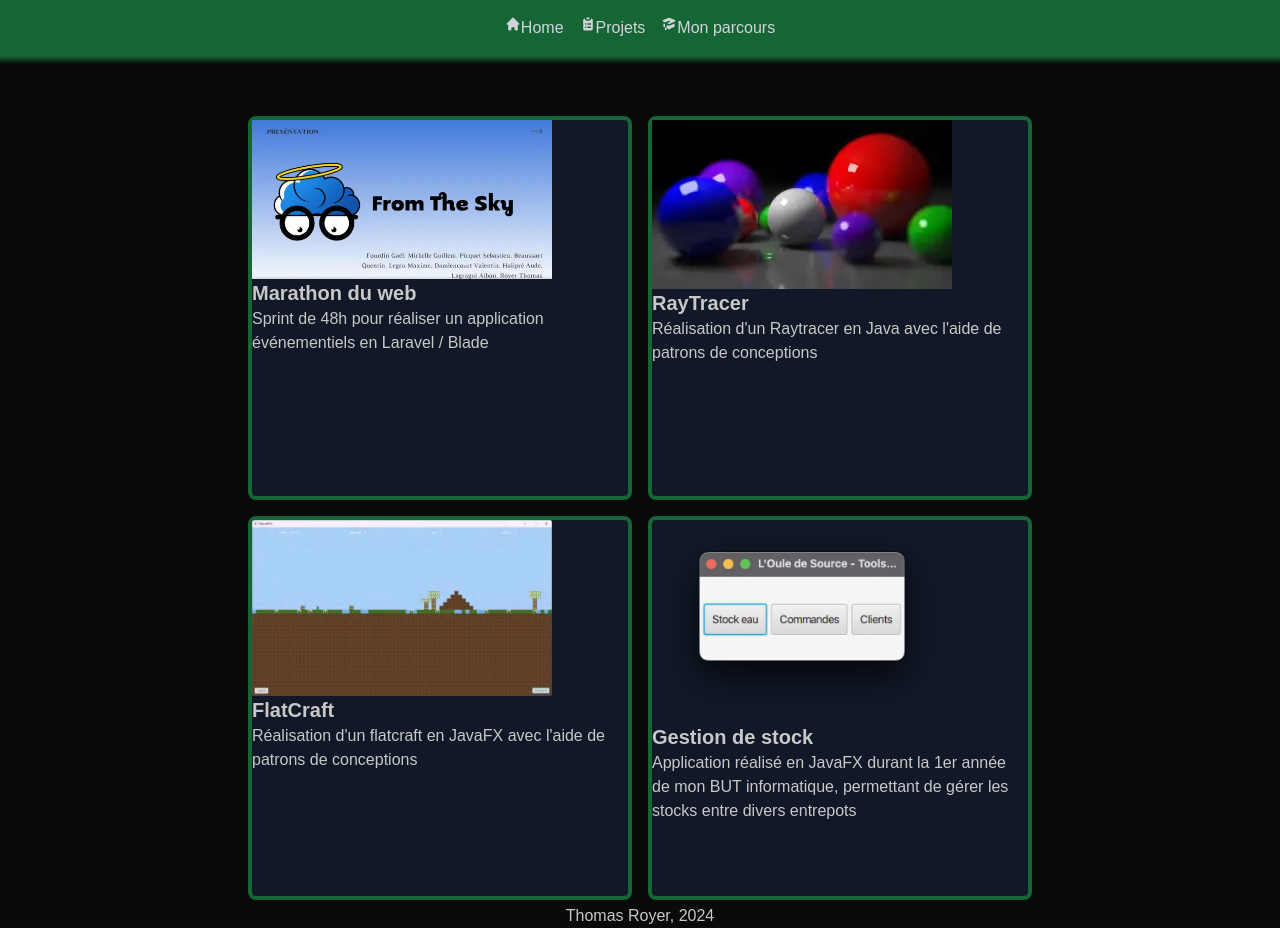
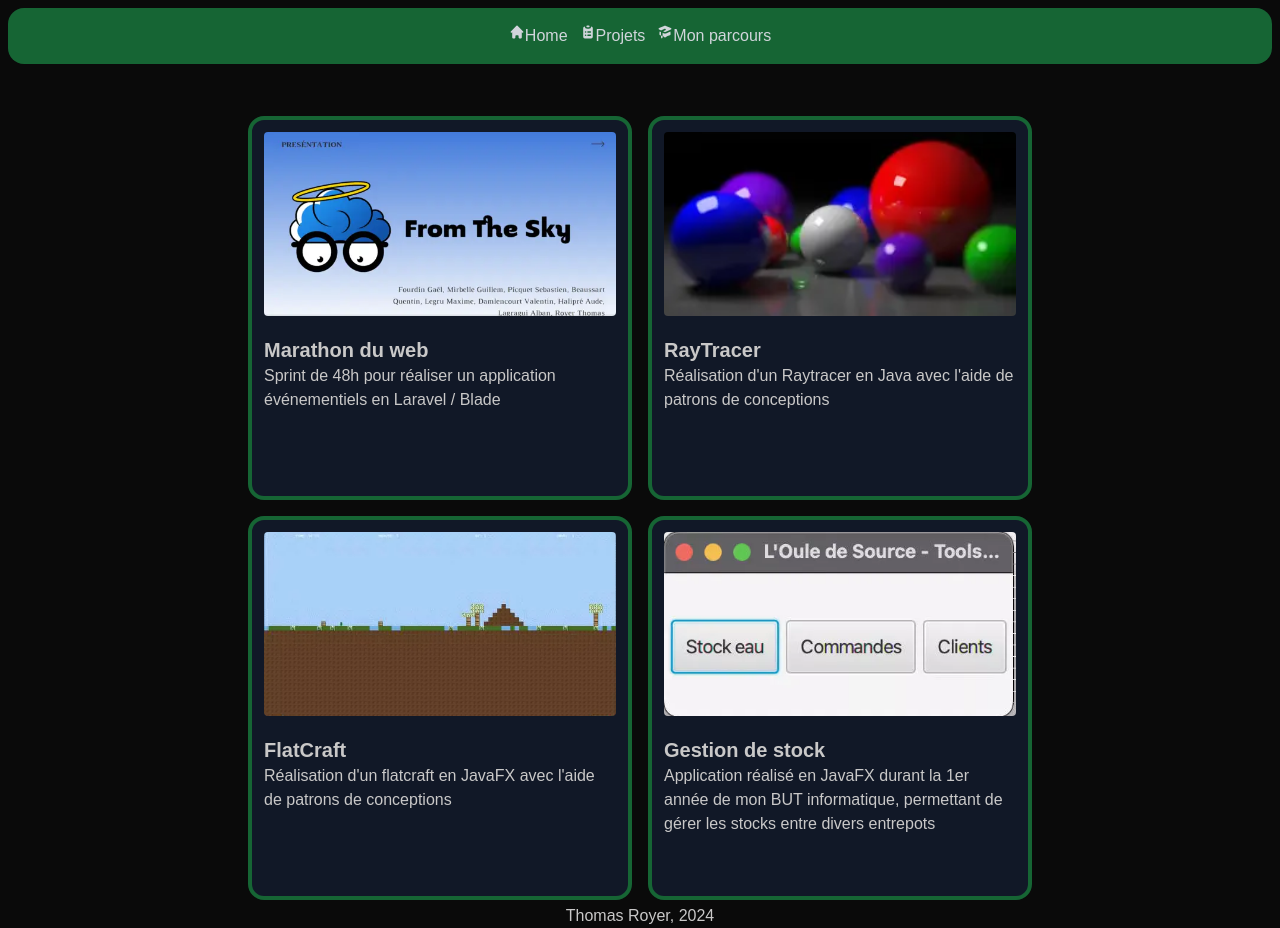
Before and after one commit to ToTo125oc/portfolio-eco, a Next.js app: page /projets in a window 1280 px wide. Built offline with nearby package versions, Linux system fonts and the light colour scheme.

Commit message:
💄 Update style and home changed

```diff
--- a/next.config.mjs
+++ b/next.config.mjs
@@ -1,4 +1,6 @@
 /** @type {import('next').NextConfig} */
-const nextConfig = {};
+const nextConfig = {
+
+};
 
 export default nextConfig;
--- a/package.json
+++ b/package.json
@@ -11,6 +11,7 @@
   "dependencies": {
     "autoprefixer": "^10.4.20",
     "cssnano": "^7.0.6",
+    "framer-motion": "^11.11.10",
     "next": "14.2.13",
     "react": "^18",
     "react-dom": "^18",
--- /dev/null
+++ b/src/app/composants/dividerTailWind.tsx
@@ -0,0 +1,12 @@
+interface DividerProps {
+    readonly title: string;
+}
+
+export default function DividerTailWind({ title }: DividerProps) {
+    return (
+        <div className="inline-flex items-center justify-center w-full">
+            <hr className="w-64 h-px my-8 bg-gray-200 border-0" />
+            <span className="absolute px-3 font-medium -translate-x-1/2 bg-gray-900 left-1/2">{title}</span>
+        </div>
+    );
+}
--- a/src/app/globals.css
+++ b/src/app/globals.css
@@ -18,3 +18,24 @@ body {
     text-wrap: balance;
   }
 }
+
+.projet-card-article{
+  @apply border-4 border-green-800/100 bg-gray-900 rounded-2xl w-full max-w-sm h-96;
+}
+
+.projet-card-image{
+  @apply w-full h-52 object-cover rounded-2xl  mb-2 p-3;
+}
+
+.font-style{
+  @apply text-xl font-bold;
+}
+
+
+.parcour{
+  @apply absolute flex items-center justify-center w-8 h-8 rounded-full -left-4 ring-4 ring-gray-900;
+}
+
+.text-parcour{
+  @apply text-xl font-bold leading-tight
+}
--- a/src/app/layout.tsx
+++ b/src/app/layout.tsx
@@ -1,6 +1,7 @@
 import type { Metadata } from "next";
 import "./globals.css";
 import dynamic from "next/dynamic";
+import Transition from "./transition";
 
 const NavBar = dynamic(()=>import('./navBar'))
 const Footer = dynamic(()=>import('./footer'))
@@ -20,8 +21,7 @@ export default function RootLayout({
     <html lang="en">
       <body className={`antialiased`}>
         <NavBar/>
-        <div className="p-1 bg-gradient-to-b from-green-800 to-transparent"></div>
-        {children}
+        <Transition>{children}</Transition>
         <Footer/>
       </body>
     </html>
--- a/src/app/navBar.tsx
+++ b/src/app/navBar.tsx
@@ -3,8 +3,8 @@ import { HiAcademicCap, HiClipboardList, HiHome } from "react-icons/hi";
 
 export default function NavBar() {
     return (
-      <nav className="bg-green-800 p-4">
-  <ul className="flex space-x-4 justify-center">
+      <nav className="bg-green-800 p-4 mt-2 mr-2 ml-2 rounded-2xl ">
+  <ul className="flex space-x-3 justify-center">
     <li>
       <Link href="/" className="flex text-gray-300 hover:text-white"><HiHome />Home</Link>
     </li>
--- a/src/app/page.tsx
+++ b/src/app/page.tsx
@@ -1,16 +1,51 @@
 import Image from "next/image"
 import face_co from "./images/face_co.svg"
+import { FaRust, FaJava, FaVuejs, FaPython, FaWindows, FaLinux, FaPhp, FaLaravel, FaDocker } from "react-icons/fa";
+import { SiTypescript, SiNuxtdotjs, SiMacos, SiNestjs, SiKubernetes } from "react-icons/si";
+import { RiTailwindCssLine } from "react-icons/ri";
+import DividerTailWind from "./composants/dividerTailWind";
+
 
 export default function Home() {
 
   return (
-    <div className="flex flex-col items-center">
-      <div className="bg-gray-900 mt-32 mr-2 ml-2 p-4 rounded-lg border-4 border-green-800/100 flex flex-col items-center w-90 ">
-        <Image className="rounded-full" src={face_co} width="150" height="150" alt="Pas d'image"/>
+    <div className="flex flex-col items-center mr-2 ml-2">
+      <div className="bg-gray-900 mt-12 mr-2 ml-2 p-4 rounded-2xl border-4 border-green-800/100 flex flex-col items-center w-full max-w-md">
+        <Image priority className="rounded-full" src={face_co} width="150" height="150" alt="Pas d'image"/>
         <h2 className="text-2xl font-bold">Développeur Full-Stack </h2>
-        <p className="text-xl">Hello, je suis Thomas</p>
+        <p className="text-xl ">Hello, je suis Thomas</p>
         <p>Actuellement en alternace à l&apos;iut de Lens pour IDEE PROD</p>
       </div>
+      <div className="bg-gray-900 mt-4 mr-2 ml-2 p-4 rounded-2xl border-4 border-green-800/100 flex flex-col items-center w-full max-w-md  ">
+      <p className="text-xl self-start">Mes techno</p>
+      <DividerTailWind title="Mes langages"/>
+      <div className="flex mb-7 w-full flex-wrap justify-around">
+        <FaRust size={56}/>
+        <SiTypescript size={56}/>
+        <FaJava size={56}/>
+        <FaPython size={56}/>
+        <FaPhp size={56}/>
+      </div>
+      <DividerTailWind title="Mes Frameworks"/>
+      <div className="flex mb-7 w-full flex-wrap justify-around">
+        <FaVuejs size={56}/>
+        <SiNuxtdotjs size={56}/>
+        <SiNestjs size={56}/>
+        <FaLaravel size={56}/>
+        <RiTailwindCssLine size={56}/>
+      </div>
+      <DividerTailWind title="Mes systèmes"/>
+        <div className="flex mb-7 w-full flex-wrap justify-around">
+          <SiMacos size={56}/>
+          <FaWindows size={56}/>
+          <FaLinux size={56}/>
+        </div>
+      <DividerTailWind title="Ma partie dev-ops"/>
+        <div className="flex mb-2 w-full flex-wrap justify-around">
+        <FaDocker size={56}/>
+        <SiKubernetes size={56}/>
+        </div>
+        </div>
     </div>
   );
 }
--- a/src/app/parcour/page.tsx
+++ b/src/app/parcour/page.tsx
@@ -1,39 +1,37 @@
 export default function MonParcours() {
     return (
       <div className="flex flex-col items-center">
-        <h1>Etude ...</h1>
-
-        <div className="m-7">
+        <div className="mt-12">
           <ol className="relative  border-s  border-gray-700 text-gray-400">
               <li className="mb-10 ms-6">
-                  <span className="absolute flex items-center justify-center w-8 h-8 bg-green-200 rounded-full -start-4 ring-4 ring-gray-900 ">
+                  <span className="parcour bg-green-200 ">
                   </span>
-                  <h3 className="text-xl font-bold leading-tight">2024 - IDEE PROD / BUT Informatique dernière année</h3>
-                  <p className="text-sm">En cours</p>
+                  <h3 className="text-parcour">IDEE PROD / BUT Informatique dernière année</h3>
+                  <p className="text-sm">2024</p>
               </li>
               <li className="mb-10 ms-6">
-                  <span className="absolute flex items-center justify-center w-8 h-8 bg-green-300 rounded-full -start-4 ring-4 ring-gray-900 ">
+                  <span className="parcour bg-green-300">
                   </span>
-                  <h3 className="text-lg font-bold leading-tight">2023 / 2024 - BUT Informatique 2e année</h3>
-                  <p className="text-sm">Java - Laravel - angular</p>
+                  <h3 className="text-parcour">BUT Informatique 2e année</h3>
+                  <p className="text-sm">2023 / 2024</p>
               </li>
               <li className="mb-10 ms-6">
-                  <span className="absolute flex items-center justify-center w-8 h-8 bg-green-400 rounded-full -start-4 ring-4 ring-gray-900 ">
+                  <span className="parcour bg-green-400 ">
                   </span>
-                  <h3 className="text-lg font-bold  leading-tight">été 2023 - IDEE PROD</h3>
-                  <p className="text-sm">Flutter - NestJS</p>
+                  <h3 className="text-parcour">Job chez IDEE PROD</h3>
+                  <p className="text-sm">été 2023</p>
               </li>
               <li className="mb-10 ms-6">
-                  <span className="absolute flex items-center justify-center w-8 h-8 bg-green-500 rounded-full -start-4 ring-4 ring-gray-900 ">
+                  <span className="parcour bg-green-500 ">
                   </span>
-                  <h3 className="text-lg font-bold leading-tight">2022 / 2023 - BUT Informatique 1er année</h3>
-                  <p className="text-sm">Python - Java</p>
+                  <h3 className="text-parcour"> BUT Informatique 1er année</h3>
+                  <p className="text-sm">2022 / 2023</p>
               </li>
               <li className="ms-6">
-                  <span className="absolute flex items-center justify-center w-8 h-8 bg-green-600 rounded-full -start-4 ring-4 ring-gray-900 ">
+                  <span className="parcour bg-green-600 ">
                   </span>
-                  <h3 className="text-lg font-bold leading-tight">2021 / 2023 - BAC STI2D</h3>
-                  <p className="text-sm">C++ pour l&apos;iot</p>
+                  <h3 className="text-parcour">BAC STI2D</h3>
+                  <p className="text-sm">2021 / 2023</p>
               </li>
           </ol>
 
--- a/src/app/projets/page.tsx
+++ b/src/app/projets/page.tsx
@@ -9,25 +9,25 @@ export default function Projets() {
   return (
     <div className="flex flex-col items-center">
       <section className="mt-12 p-1 grid grid-cols-1 md:grid-cols-2 gap-4">
-          <article className="border-4 border-green-800/100 bg-gray-900 rounded-lg w-96 h-96">
-              <Image src={mararthon} alt="Pas d'image" width={300} height={200} style={{objectFit:"cover"}} />
-              <h3 className="text-xl font-bold">Marathon du web</h3>
-              <p>Sprint de 48h pour réaliser un application événementiels en Laravel / Blade</p>
+          <article className="projet-card-article">
+              <Image src={mararthon} alt="Pas d'image"  className="projet-card-image"/>
+              <h3 className="font-style pl-3">Marathon du web</h3>
+              <p className="pl-3 pr-3">Sprint de 48h pour réaliser un application événementiels en Laravel / Blade</p>
             </article>
-          <article className="border-4 border-green-800/100 bg-gray-900 rounded-lg w-96 h-96">
-            <Image src={raytracer} alt="Pas d'image" width={300} height={200} style={{objectFit:"cover"}}/>
-            <h3 className="text-xl font-bold">RayTracer</h3>
-            <p>Réalisation d&apos;un Raytracer en Java avec l&apos;aide de patrons de conceptions</p>
+          <article className="projet-card-article">
+            <Image src={raytracer} alt="Pas d'image" className="projet-card-image"/>
+            <h3 className="font-style pl-3">RayTracer</h3>
+            <p className="pl-3 pr-3">Réalisation d&apos;un Raytracer en Java avec l&apos;aide de patrons de conceptions</p>
           </article>
-            <article className="border-4 border-green-800/100 bg-gray-900 rounded-lg w-96 h-96">
-              <Image src={flatcraft} alt="Pas d'image" width={300} height={200} style={{objectFit:"cover"}}/>
-              <h3 className="text-xl font-bold">FlatCraft</h3>
-              <p>Réalisation d&apos;un flatcraft en JavaFX avec l&apos;aide de patrons de conceptions</p>
+            <article className="projet-card-article">
+              <Image src={flatcraft} alt="Pas d'image"  className="projet-card-image"/>
+              <h3 className="font-style pl-3">FlatCraft</h3>
+              <p className="pl-3 pr-3">Réalisation d&apos;un flatcraft en JavaFX avec l&apos;aide de patrons de conceptions</p>
             </article>
-            <article className="border-4 border-green-800/100 bg-gray-900 rounded-lg w-96 h-96">
-              <Image src={gds} alt="Pas d'image" width={300} height={200} style={{objectFit:"cover"}}/>
-              <h3 className="text-xl font-bold">Gestion de stock</h3>
-              <p>Application réalisé en JavaFX durant la 1er année de mon BUT informatique,
+            <article className="projet-card-article">
+              <Image src={gds} alt="Pas d'image"   className="projet-card-image"/>
+              <h3 className="font-style pl-3">Gestion de stock</h3>
+              <p className="pl-3 pr-3">Application réalisé en JavaFX durant la 1er année de mon BUT informatique,
                 permettant de gérer les stocks entre divers entrepots</p>
             </article>
         </section>
--- /dev/null
+++ b/src/app/transition.tsx
@@ -0,0 +1,40 @@
+"use client";
+
+import { motion } from "framer-motion";
+import { usePathname } from 'next/navigation';
+import { useEffect, useState } from "react";
+
+interface LayoutProps {
+  readonly children: React.ReactNode;
+}
+
+export default function AnimatedLayout({ children }: LayoutProps) {
+  const pathname = usePathname();
+  const [isNavigating, setIsNavigating] = useState(false);
+
+
+  useEffect(() => {
+    setIsNavigating(true);
+    const timer = setTimeout(() => {
+      setIsNavigating(false);
+    }, 450);
+
+    return () => clearTimeout(timer);
+  }, [pathname]);
+
+  return (
+    <motion.div
+      key={pathname}
+      initial={{ translateY: 20, opacity: 0 }}
+      animate={{
+        translateY: 0,
+        opacity: 1 ,
+        scale: isNavigating ? 0.98 : 1,
+      }}
+      transition={{ ease: "easeInOut", duration: 0.4 }}
+      style={{ willChange: 'transform' }}
+    >
+      {children}
+    </motion.div>
+  );
+}
```
Also changed, not shown: src/app/images/gestionDeStock.webp, 1 other file (tests, documents, lock files or other folders).
